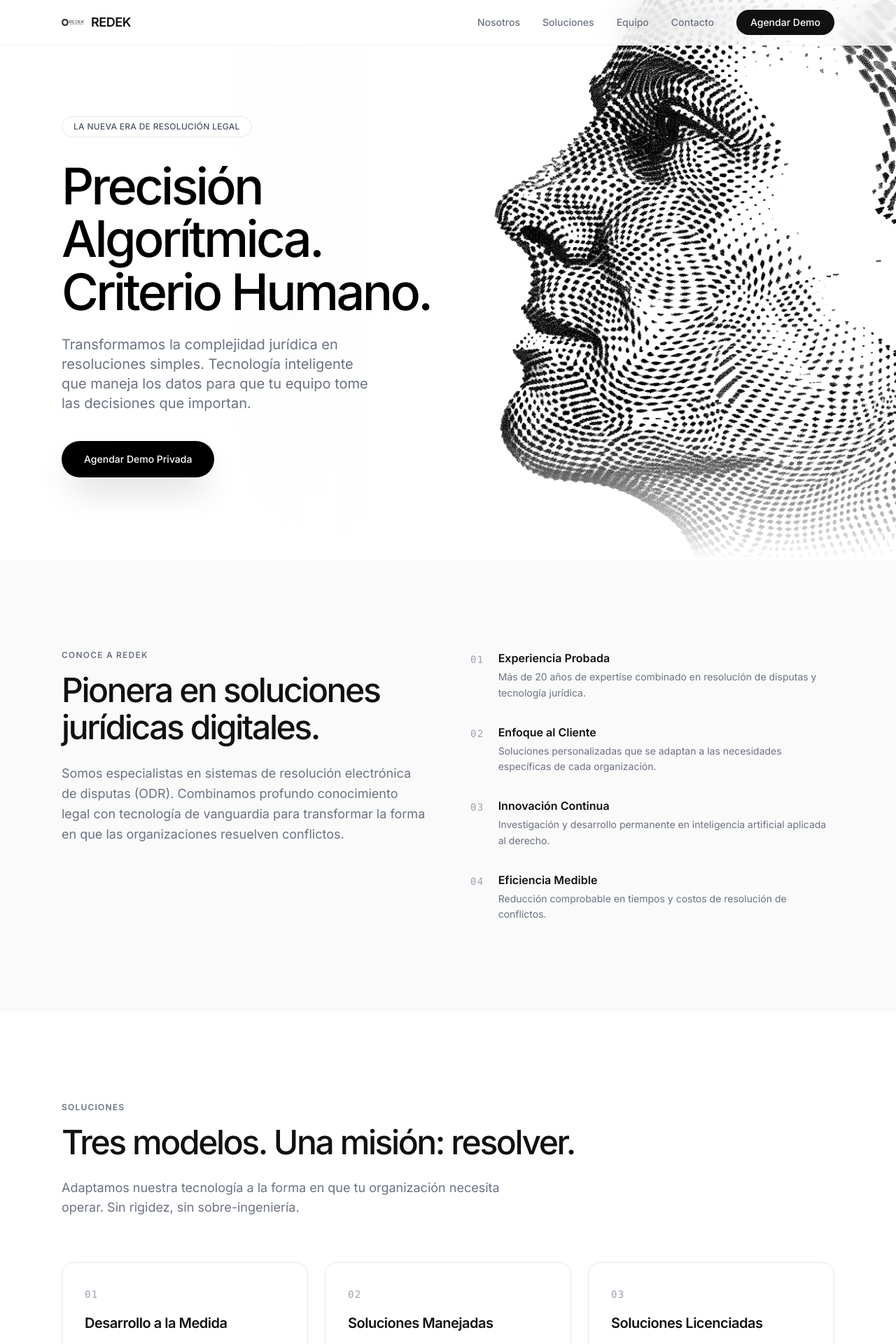
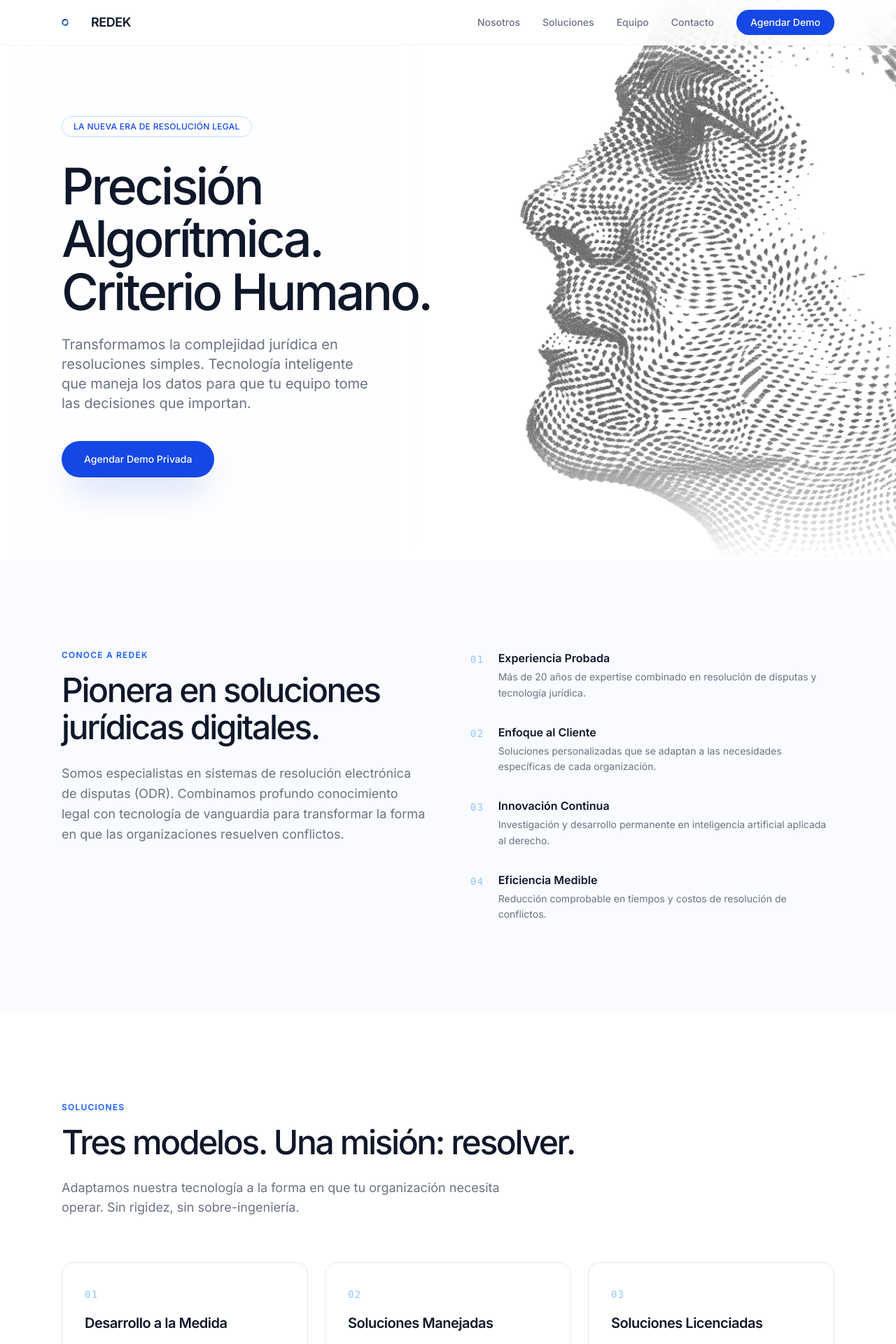
Before and after one commit to Cespial/redek-web, a Next.js app: page / in a window 1280 px wide. Shown: the top 1920 px of the page at 70% size. Built offline with nearby package versions, Linux system fonts and the light colour scheme.

Commit message:
Brand recomposition: blue palette from logo, hero bg fix, remove all section images

```diff
--- a/src/app/globals.css
+++ b/src/app/globals.css
@@ -2,7 +2,7 @@
 
 @theme inline {
   --color-background: #ffffff;
-  --color-foreground: #111111;
+  --color-foreground: #0F172A;
   --font-sans: var(--font-inter);
 }
 
@@ -17,6 +17,6 @@ body {
 }
 
 ::selection {
-  background: #111;
+  background: #1D4ED8;
   color: #fff;
 }
--- a/src/app/layout.tsx
+++ b/src/app/layout.tsx
@@ -37,7 +37,7 @@ export default function RootLayout({
 }>) {
   return (
     <html lang="es" className={inter.variable}>
-      <body className="antialiased bg-white text-[#111]">{children}</body>
+      <body className="antialiased bg-white text-[#0F172A]">{children}</body>
     </html>
   );
 }
--- a/src/components/About.tsx
+++ b/src/components/About.tsx
@@ -36,7 +36,7 @@ const fadeUp = {
 
 export default function About() {
   return (
-    <section id="nosotros" className="py-32 bg-[#FAFAFA]">
+    <section id="nosotros" className="py-32 bg-blue-50/40">
       <div className="max-w-6xl mx-auto px-6">
         <motion.div
           initial="hidden"
@@ -51,13 +51,13 @@ export default function About() {
           <div>
             <motion.p
               variants={fadeUp}
-              className="text-xs font-semibold tracking-widest uppercase text-gray-500 mb-4"
+              className="text-xs font-semibold tracking-widest uppercase text-blue-600 mb-4"
             >
               Conoce a REDEK
             </motion.p>
             <motion.h2
               variants={fadeUp}
-              className="text-4xl md:text-5xl font-medium tracking-tighter leading-[1.1] text-[#111]"
+              className="text-4xl md:text-5xl font-medium tracking-tighter leading-[1.1] text-[#0F172A]"
             >
               Pionera en soluciones jurídicas digitales.
             </motion.h2>
@@ -80,11 +80,11 @@ export default function About() {
                 variants={fadeUp}
                 className="flex gap-5"
               >
-                <span className="text-sm font-mono text-gray-400 tracking-widest mt-1 shrink-0">
+                <span className="text-sm font-mono text-blue-300 tracking-widest mt-1 shrink-0">
                   {p.number}
                 </span>
                 <div>
-                  <h3 className="text-base font-semibold text-[#111] mb-1">
+                  <h3 className="text-base font-semibold text-[#0F172A] mb-1">
                     {p.title}
                   </h3>
                   <p className="text-sm text-gray-500 leading-relaxed">
--- a/src/components/Hero.tsx
+++ b/src/components/Hero.tsx
@@ -24,25 +24,30 @@ const fadeUp = {
 export default function Hero() {
   return (
     <section className="relative min-h-screen overflow-hidden bg-white">
-      {/* Background halftone image — absolute, covers right half */}
+      {/* Background halftone — natural aspect ratio, anchored bottom-right */}
       <motion.div
-        initial={{ opacity: 0, scale: 1.05 }}
+        initial={{ opacity: 0, scale: 1.03 }}
         animate={{ opacity: 1, scale: 1 }}
         transition={{ duration: 1.8, delay: 0.3, ease: "easeOut" as const }}
-        className="absolute inset-0 [mask-image:linear-gradient(to_right,transparent_10%,black_40%)] md:[mask-image:linear-gradient(to_right,transparent_25%,black_50%)]"
+        className="absolute inset-0"
       >
         <Image
           src="/hero-halftone.png"
-          alt="REDEK — Inteligencia artificial y criterio humano"
+          alt=""
           fill
           priority
-          className="object-cover object-right mix-blend-multiply grayscale contrast-125"
+          sizes="100vw"
+          className="object-cover object-[75%_center] mix-blend-multiply grayscale contrast-125 opacity-60"
         />
+        {/* Left fade — protects text readability */}
+        <div className="absolute inset-y-0 left-0 w-[55%] bg-gradient-to-r from-white via-white/90 to-transparent" />
         {/* Bottom fade */}
         <div className="absolute inset-x-0 bottom-0 h-48 bg-gradient-to-t from-white to-transparent" />
+        {/* Top fade for navbar */}
+        <div className="absolute inset-x-0 top-0 h-24 bg-gradient-to-b from-white/80 to-transparent" />
       </motion.div>
 
-      {/* Text content — sits on top, left-aligned */}
+      {/* Text content */}
       <div className="relative z-10 max-w-6xl mx-auto px-6 pt-36 pb-24 min-h-screen flex flex-col justify-center">
         <motion.div
           variants={container}
@@ -53,7 +58,7 @@ export default function Hero() {
           {/* Badge */}
           <motion.div
             variants={fadeUp}
-            className="rounded-full border border-gray-200 px-4 py-1.5 text-xs text-gray-600 mb-8 font-medium tracking-wide uppercase backdrop-blur-sm bg-white/60"
+            className="rounded-full border border-blue-200 px-4 py-1.5 text-xs text-blue-700 mb-8 font-medium tracking-wide uppercase bg-white/70 backdrop-blur-sm"
           >
             La nueva era de resolución legal
           </motion.div>
@@ -61,7 +66,7 @@ export default function Hero() {
           {/* Titular */}
           <motion.h1
             variants={fadeUp}
-            className="text-5xl sm:text-6xl lg:text-7xl font-medium tracking-tighter text-left leading-[1.05] text-black"
+            className="text-5xl sm:text-6xl lg:text-7xl font-medium tracking-tighter text-left leading-[1.05] text-[#0F172A]"
           >
             Precisión
             <br />
@@ -84,7 +89,7 @@ export default function Hero() {
           <motion.a
             variants={fadeUp}
             href="#contacto"
-            className="mt-10 bg-black text-white px-8 py-4 rounded-full text-sm font-medium hover:scale-105 transition-transform shadow-2xl shadow-black/20 inline-block"
+            className="mt-10 bg-blue-700 text-white px-8 py-4 rounded-full text-sm font-medium hover:bg-blue-800 hover:scale-105 transition-all shadow-2xl shadow-blue-700/25 inline-block"
           >
             Agendar Demo Privada
           </motion.a>
--- a/src/components/Navbar.tsx
+++ b/src/components/Navbar.tsx
@@ -22,16 +22,16 @@ export default function Navbar() {
       className="fixed top-0 left-0 right-0 z-50 bg-white/80 backdrop-blur-xl border-b border-gray-100"
     >
       <div className="max-w-6xl mx-auto px-6 h-16 flex items-center justify-between">
-        {/* Logo */}
+        {/* Logo — blue icon natural + text */}
         <a href="#" className="flex items-center gap-2.5">
           <Image
             src="/redek-logo.png"
             alt="REDEK"
             width={32}
             height={32}
-            className="h-8 w-8 object-contain brightness-0 opacity-80"
+            className="h-8 w-8 object-contain"
           />
-          <span className="text-lg font-semibold tracking-tight text-[#111]">
+          <span className="text-lg font-semibold tracking-tight text-[#0F172A]">
             REDEK
           </span>
         </a>
@@ -42,14 +42,14 @@ export default function Navbar() {
             <a
               key={link.href}
               href={link.href}
-              className="text-sm text-gray-500 hover:text-[#111] transition-colors font-medium"
+              className="text-sm text-gray-500 hover:text-[#0F172A] transition-colors font-medium"
             >
               {link.label}
             </a>
           ))}
           <a
             href="#contacto"
-            className="bg-[#111] text-white px-5 py-2 rounded-full text-sm font-medium hover:bg-black transition-colors"
+            className="bg-blue-700 text-white px-5 py-2 rounded-full text-sm font-medium hover:bg-blue-800 transition-colors"
           >
             Agendar Demo
           </a>
@@ -62,13 +62,13 @@ export default function Navbar() {
           aria-label="Menu"
         >
           <span
-            className={`block w-5 h-px bg-[#111] transition-transform ${mobileOpen ? "rotate-45 translate-y-[3.5px]" : ""}`}
+            className={`block w-5 h-px bg-[#0F172A] transition-transform ${mobileOpen ? "rotate-45 translate-y-[3.5px]" : ""}`}
           />
           <span
-            className={`block w-5 h-px bg-[#111] transition-opacity ${mobileOpen ? "opacity-0" : ""}`}
+            className={`block w-5 h-px bg-[#0F172A] transition-opacity ${mobileOpen ? "opacity-0" : ""}`}
           />
           <span
-            className={`block w-5 h-px bg-[#111] transition-transform ${mobileOpen ? "-rotate-45 -translate-y-[3.5px]" : ""}`}
+            className={`block w-5 h-px bg-[#0F172A] transition-transform ${mobileOpen ? "-rotate-45 -translate-y-[3.5px]" : ""}`}
           />
         </button>
       </div>
@@ -89,7 +89,7 @@ export default function Navbar() {
                   key={link.href}
                   href={link.href}
                   onClick={() => setMobileOpen(false)}
-                  className="text-base text-gray-600 hover:text-[#111] transition-colors font-medium"
+                  className="text-base text-gray-600 hover:text-[#0F172A] transition-colors font-medium"
                 >
                   {link.label}
                 </a>
@@ -97,7 +97,7 @@ export default function Navbar() {
               <a
                 href="#contacto"
                 onClick={() => setMobileOpen(false)}
-                className="bg-[#111] text-white px-5 py-3 rounded-full text-sm font-medium text-center mt-2"
+                className="bg-blue-700 text-white px-5 py-3 rounded-full text-sm font-medium text-center mt-2"
               >
                 Agendar Demo
               </a>
--- a/src/components/Platform.tsx
+++ b/src/components/Platform.tsx
@@ -29,13 +29,13 @@ export default function Platform() {
         >
           <motion.p
             variants={fadeUp}
-            className="text-xs font-semibold tracking-widest uppercase text-gray-500 mb-4"
+            className="text-xs font-semibold tracking-widest uppercase text-blue-600 mb-4"
           >
             Plataforma ODR
           </motion.p>
           <motion.h2
             variants={fadeUp}
-            className="text-4xl md:text-5xl font-medium tracking-tighter leading-[1.1] text-[#111]"
+            className="text-4xl md:text-5xl font-medium tracking-tighter leading-[1.1] text-[#0F172A]"
           >
             Resolución de disputas sin fronteras.
           </motion.h2>
@@ -51,7 +51,7 @@ export default function Platform() {
           <motion.div variants={fadeUp} className="mt-10 grid grid-cols-2 gap-3">
             {capabilities.map((c) => (
               <div key={c} className="flex items-center gap-2.5">
-                <div className="w-1 h-1 rounded-full bg-[#111] shrink-0" />
+                <div className="w-1.5 h-1.5 rounded-full bg-blue-600 shrink-0" />
                 <span className="text-sm text-gray-600">{c}</span>
               </div>
             ))}
--- a/src/components/Solutions.tsx
+++ b/src/components/Solutions.tsx
@@ -43,13 +43,13 @@ export default function Solutions() {
         >
           <motion.p
             variants={fadeUp}
-            className="text-xs font-semibold tracking-widest uppercase text-gray-500 mb-4"
+            className="text-xs font-semibold tracking-widest uppercase text-blue-600 mb-4"
           >
             Soluciones
           </motion.p>
           <motion.h2
             variants={fadeUp}
-            className="text-4xl md:text-5xl font-medium tracking-tighter leading-[1.1] text-[#111] max-w-3xl"
+            className="text-4xl md:text-5xl font-medium tracking-tighter leading-[1.1] text-[#0F172A] max-w-3xl"
           >
             Tres modelos. Una misión: resolver.
           </motion.h2>
@@ -67,12 +67,12 @@ export default function Solutions() {
               <motion.div
                 key={s.number}
                 variants={fadeUp}
-                className="border border-gray-200 rounded-2xl p-8 transition-all duration-300 hover:-translate-y-1.5 hover:shadow-[0_20px_40px_-15px_rgba(0,0,0,0.05)] cursor-pointer hover:border-gray-300 group"
+                className="border border-gray-200 rounded-2xl p-8 transition-all duration-300 hover:-translate-y-1.5 hover:shadow-[0_20px_40px_-15px_rgba(29,78,216,0.08)] cursor-pointer hover:border-blue-200 group"
               >
-                <span className="text-sm font-mono text-gray-400 tracking-widest">
+                <span className="text-sm font-mono text-blue-300 tracking-widest">
                   {s.number}
                 </span>
-                <h3 className="text-xl font-semibold text-[#111] mt-4 mb-3 tracking-tight">
+                <h3 className="text-xl font-semibold text-[#0F172A] mt-4 mb-3 tracking-tight">
                   {s.title}
                 </h3>
                 <p className="text-sm text-gray-500 leading-relaxed mb-6">
@@ -82,7 +82,7 @@ export default function Solutions() {
                   {s.features.map((f) => (
                     <span
                       key={f}
-                      className="text-xs text-gray-400 border border-gray-100 rounded-full px-3 py-1 group-hover:border-gray-200 transition-colors"
+                      className="text-xs text-gray-400 border border-gray-100 rounded-full px-3 py-1 group-hover:border-blue-100 group-hover:text-blue-500 transition-colors"
                     >
                       {f}
                     </span>
@@ -92,13 +92,13 @@ export default function Solutions() {
             ))}
           </div>
 
-          {/* Consultorías — text only */}
+          {/* Consultorías */}
           <motion.div
             variants={fadeUp}
             className="mt-16 border-t border-gray-100 pt-12 max-w-2xl"
           >
-            <span className="text-sm font-mono text-gray-400 tracking-widest">04</span>
-            <h3 className="text-2xl font-semibold text-[#111] mt-4 mb-3 tracking-tight">
+            <span className="text-sm font-mono text-blue-300 tracking-widest">04</span>
+            <h3 className="text-2xl font-semibold text-[#0F172A] mt-4 mb-3 tracking-tight">
               Consultorías Especializadas
             </h3>
             <p className="text-gray-500 leading-relaxed">
```
Also changed, not shown: src/components/AIFeatures.tsx (+6 -6 lines), src/components/Contact.tsx (+7 -7 lines), src/components/Footer.tsx (+6 -6 lines), src/components/Team.tsx (+7 -7 lines).
